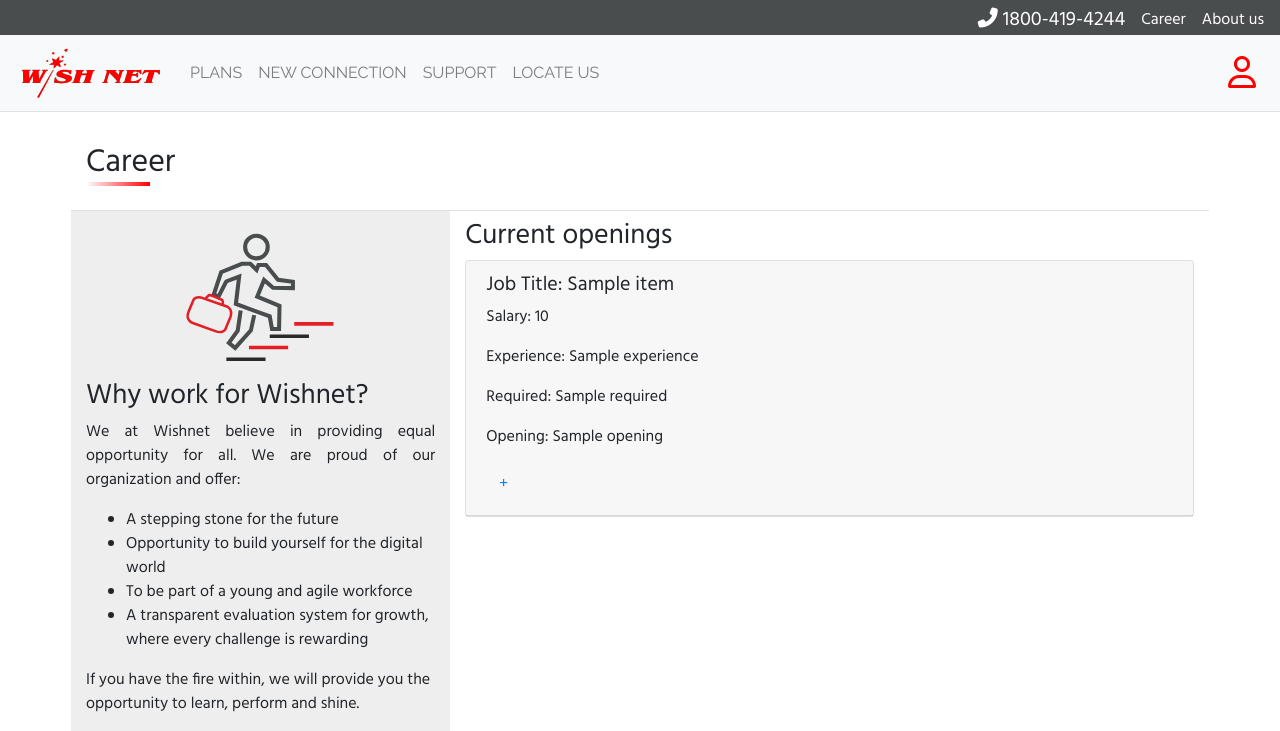
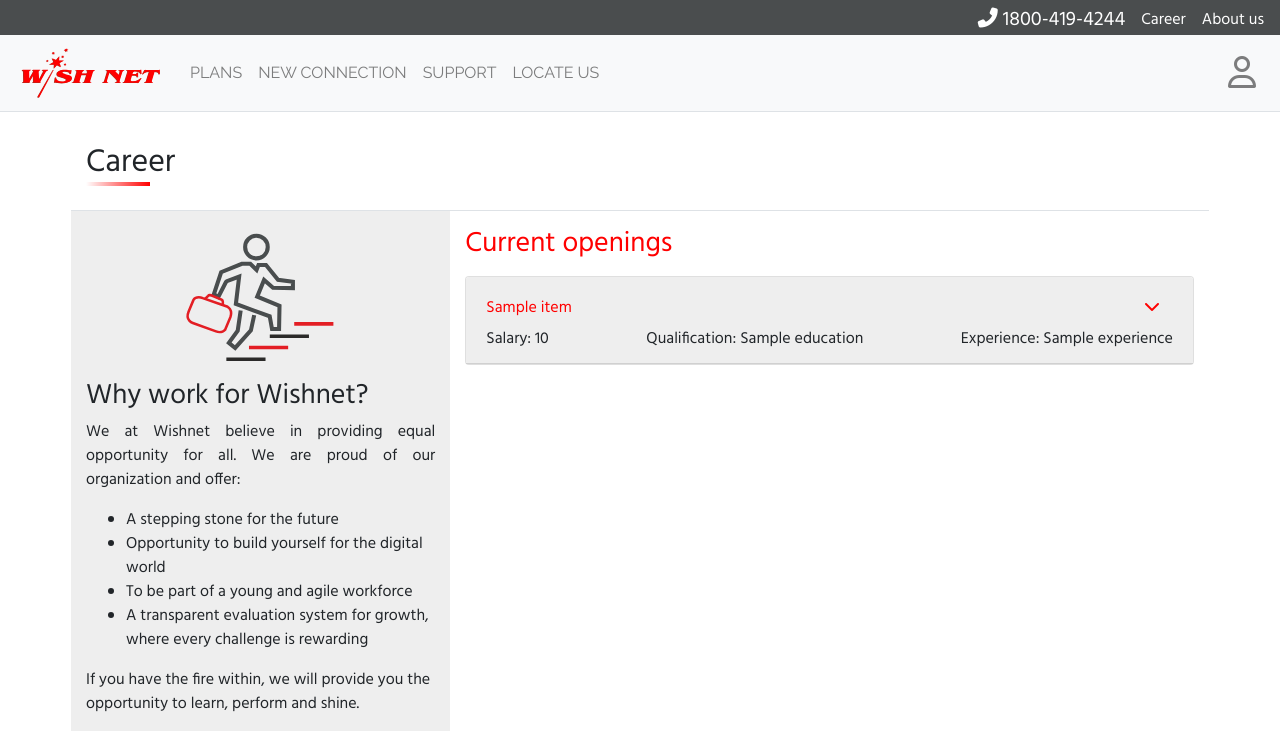
Before and after one commit to soumya707/wishnet-in, a Flask app: template website/templates/careers.html in a window 1280 px wide. Shown: the top 731 px of the page. Run offline with Flask 2, Linux system fonts and the light colour scheme; the template is opened without the code that fills it: most values are stand-ins (such as "Sample title", 1, 10 or a date in 2020); parts of the project's set-up code (start-up, migrations or seed data) failed here and were passed over; some libraries are stand-ins or nearby versions.

Commit message:
update: update templates

```diff
--- a/website/templates/about.html
+++ b/website/templates/about.html
@@ -49,7 +49,7 @@ Wish Net today is present in Kolkata and across many cities and towns in Bengal.
     <div class="heading-underline"></div>
   </h2>
 
-  <div class="row text-center border-top">
+  <div class="row text-center border">
     {% for venture in ventures %}
     <div class="col-sm-6 {{ loop.cycle('bg-white', 'bg-light-grey')}}">
       <img src="{{ url_for('static', filename='img/logo/{}.svg'.format(venture.pic)) }}"
--- a/website/templates/careers.html
+++ b/website/templates/careers.html
@@ -25,34 +25,61 @@
     </div> <!-- col -->
 
     <div class="col-sm-8 pt-2 grey-background">
-      <h3>Current openings</h3>
+      <h3 class="py-2 text-red">Current openings</h3>
 
       <div id="accordion">
         {% for item in items %}
         <div class="card">
-          <div class="card-header" id="header_{{ item.id }}">
-            <h5>Job Title: {{ item.job_title }}</h5>
-            <p>Salary: {{ item.salary }}</p>
-            <p>Experience: {{ item.experience }}</p>
-            <p>Required: {{ item.required }}</p>
-            <p>Opening: {{ item.opening }}</p>
+          <div class="card-header bg-light-grey" id="header_{{ item.id }}">
+            <div class="d-flex align-items-center">
+              <div class="mr-auto text-red">{{ item.job_title }}</div>
 
-            <button class="btn btn-link"
-                    data-toggle="collapse"
-                    data-target="#collapse_{{ item.id }}"
-                    aria-expanded="false"
-                    aria-controls="collapse_{{ item.id }}">+</button>
-          </div>
+              <button class="btn btn-link text-red"
+                      type="button"
+                      data-toggle="collapse"
+                      data-target="#collapse_{{ item.id }}"
+                      aria-expanded="false"
+                      aria-controls="collapse_{{ item.id }}">
+                <i class="fas"></i>
+              </button>
+            </div> <!-- flex -->
+
+            <div class="d-flex justify-content-between">
+              <div>Salary: {{ item.salary_range }}</div>
+              <div>Qualification: {{ item.education }}</div>
+              <div>Experience: {{ item.experience }}</div>
+            </div> <!-- flex -->
+          </div> <!--card -->
 
           <div id="collapse_{{ item.id }}"
                class="collapse"
                aria-labelledby="header_{{ item.id }}"
                data-parent="#accordion">
             <div class="card-body">
-              <h5>Job Description</h5>
-              <p>{{ item.description }}</p>
-              <h5>Education: {{ item.education }}</h5>
-              <p>{{ item.education_requirements }}</p>
+              <!-- Company -->
+              <h5 class="text-dark-grey">Company</h5>
+              <p>{{ item.company }}</p>
+              <!-- Job Location -->
+              <h5 class="text-dark-grey">Job Location</h5>
+              <p>{{ item.location }}</p>
+              <!-- Job Type -->
+              <h5 class="text-dark-grey">Job Type</h5>
+              <p>{{ item.job_type }}</p>
+              <!-- Job Description -->
+              <h5 class="text-dark-grey">Job Description</h5>
+              <p>{{ item.job_description |safe }}</p>
+              <!-- Job Summary -->
+              <h5 class="text-dark-grey">Job Summary</h5>
+              <p>{{ item.job_summary }}</p>
+              <!-- Key Skills -->
+              <h5 class="text-dark-grey">Key Skills</h5>
+              <p>{{ item.key_skills }}</p>
+              <!-- Preferable -->
+              <h5 class="text-dark-grey">Preferred Qualification</h5>
+              <p>{{ item.preferable }}</p>
+              <!-- Gender -->
+              <h5 class="text-dark-grey">Gender</h5>
+              <p>{{ item.gender }}</p>
               <hr>
               <p>To apply for the job, send your CV/Resume to {{ item.dept_email }} mentioning {{ item.job_title }} in the subject.</p>
             </div>
--- a/website/templates/layout.html
+++ b/website/templates/layout.html
@@ -119,7 +119,10 @@
         <ul class="navbar-nav ml-auto d-none d-lg-block">
           <li class="nav-item">
             <a class="nav-link"
-               href="{{ url_for('portal') }}"><i class="far fa-user fa-2x text-red"></i></a>
+               href="https://wishnet-bcrm.magnaquest.com/SelfcareLogin.aspx"
+               target="_blank">
+              <i class="far fa-user fa-2x logo-red"></i>
+            </a>
           </li>
         </ul>
 
```
Also changed, not shown: website/templates/contact.html (+11 -9 lines), website/templates/index.html (+27 -13 lines), website/templates/privacy.html (+3 -3 lines), website/templates/support.html (+6 -3 lines), website/templates/tariff.html (+11 -3 lines).
